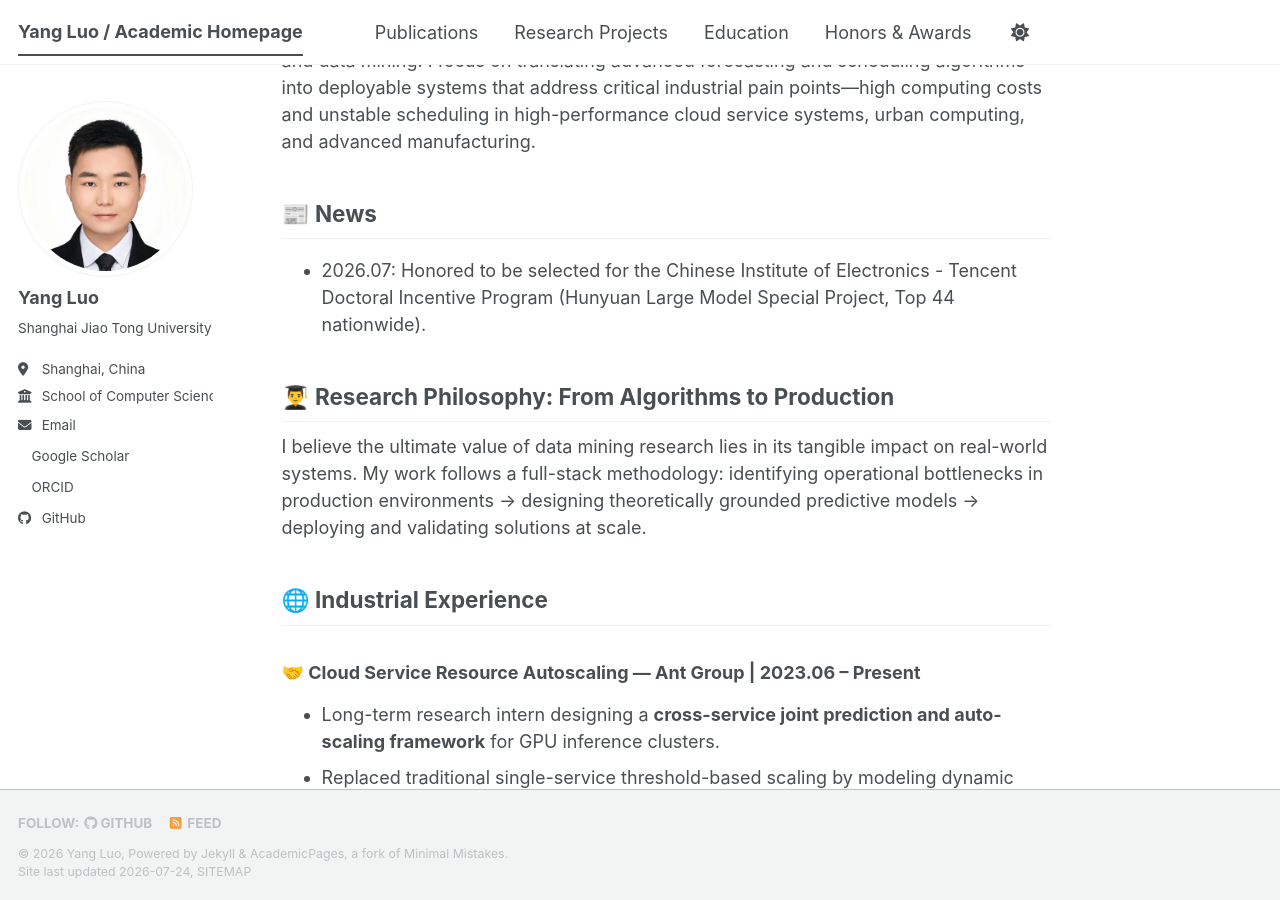
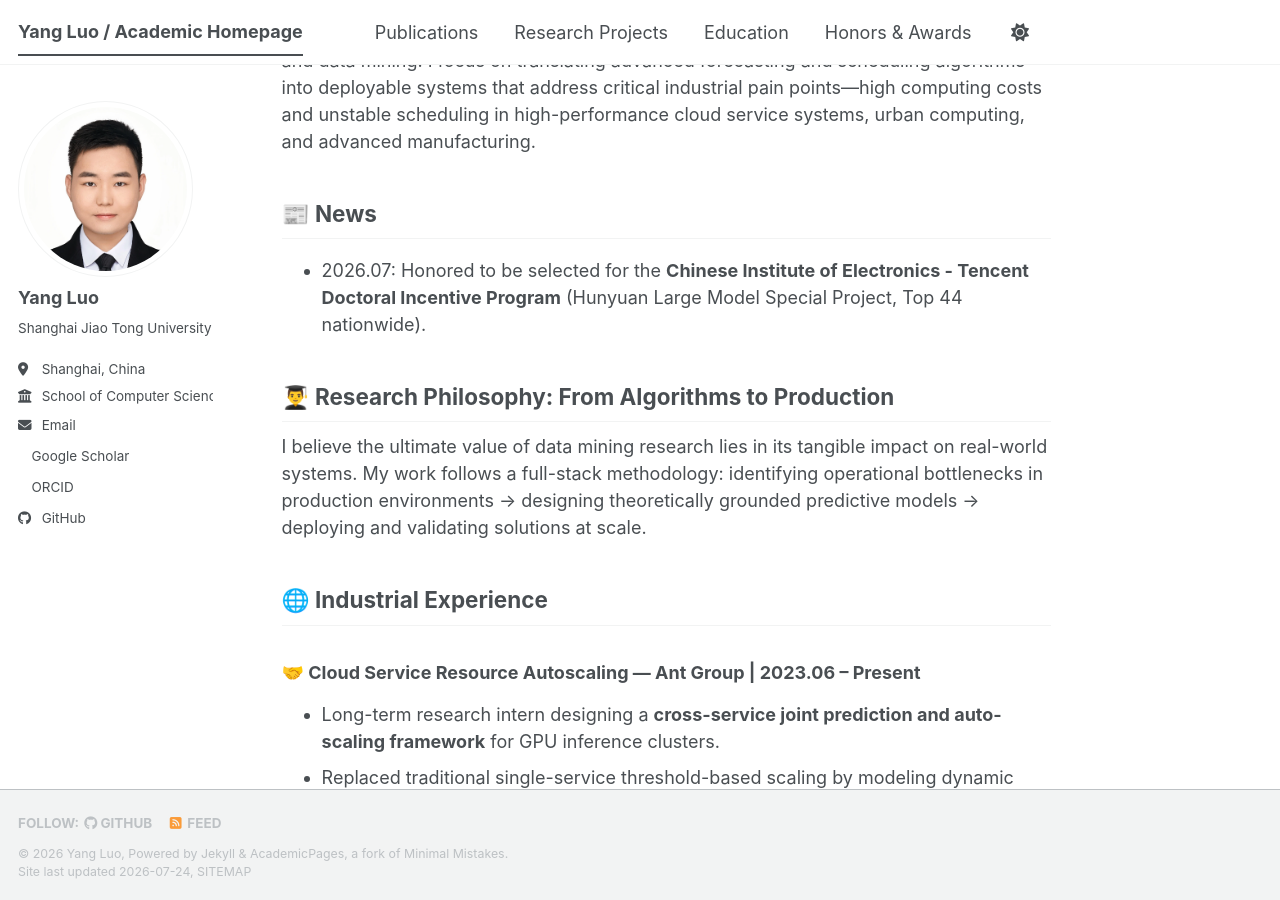
Before and after one commit to Floating-LY/Floating-LY.github.io, a Jekyll site: the page built from _pages/about.md, in a window 1280 px wide and 900 px high, scrolled down 300 px. Built offline with Jekyll 4.4.1, drawn with Linux system fonts in a browser that asks for light colours; a style sheet for code colours, icons or effects is not loaded.

```diff
--- a/_pages/about.md
+++ b/_pages/about.md
@@ -14,7 +14,7 @@ I am a Ph.D. candidate in the School of Computer Science and Engineering at Shan
 My research sits at the intersection of time series analysis, service resource scheduling, and data mining. I focus on translating advanced forecasting and scheduling algorithms into deployable systems that address critical industrial pain points—high computing costs and unstable scheduling in high-performance cloud service systems, urban computing, and advanced manufacturing.
 
 ## 📰 News
-- 2026.07: Honored to be selected for the Chinese Institute of Electronics - Tencent Doctoral Incentive Program (Hunyuan Large Model Special Project, Top 44 nationwide).
+- 2026.07: Honored to be selected for the **Chinese Institute of Electronics - Tencent Doctoral Incentive Program** (Hunyuan Large Model Special Project, Top 44 nationwide).
 
 ## 👨‍🎓 Research Philosophy: From Algorithms to Production
 
```
